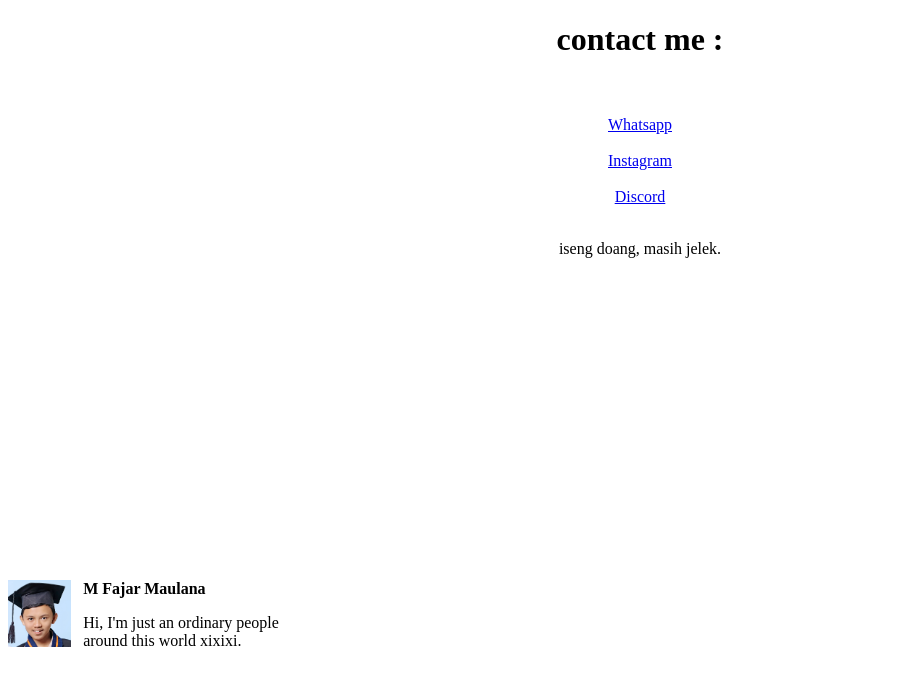
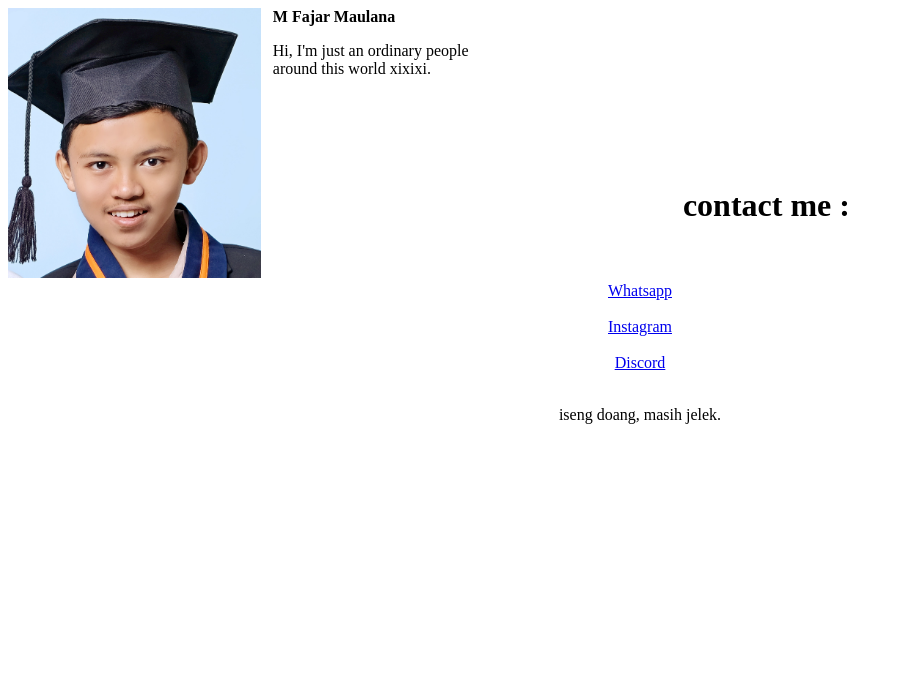
Before and after one commit to Fajarimasu/Fajar, a plain HTML site: page index.html in a window 1280 px wide. Shown: the whole page, without its empty margins (0-902 px from the left). Drawn offline with Linux system fonts and the light colour scheme.

Commit message:
Update index.html

```diff
--- a/index.html
+++ b/index.html
@@ -4,7 +4,10 @@
   <title>Fajar ga arimasu</title>
 </head>
 <body>
+  <img src="fajar.JPG" width="20%" alt="MFM" title="M Fajar Maulana" style="float: left;"> <b>&nbsp; &nbsp;M Fajar Maulana </b>
+  <p>&nbsp; &nbsp;Hi, I'm just an ordinary people<br>&nbsp; &nbsp;around this world xixixi.</p>
    <center>
+     <br><br><br><br>
        <h1>contact me :</h1>
        <br><br>
        <a href="https://wa.me/081903561283">Whatsapp      </a>
@@ -17,7 +20,5 @@
 
    </center>
    <br><br><br><br><br><br><br><br><br><br><br><br><br><br><br><br><br>
-   <img src="fajar.JPG" width="5%" title="Fajar kyuun" style="float: left;"> <b>&nbsp; &nbsp;M Fajar Maulana </b>
-   <p>&nbsp; &nbsp;Hi, I'm just an ordinary people<br>&nbsp; &nbsp;around this world xixixi.</p>
 </body>
 </html>
```
